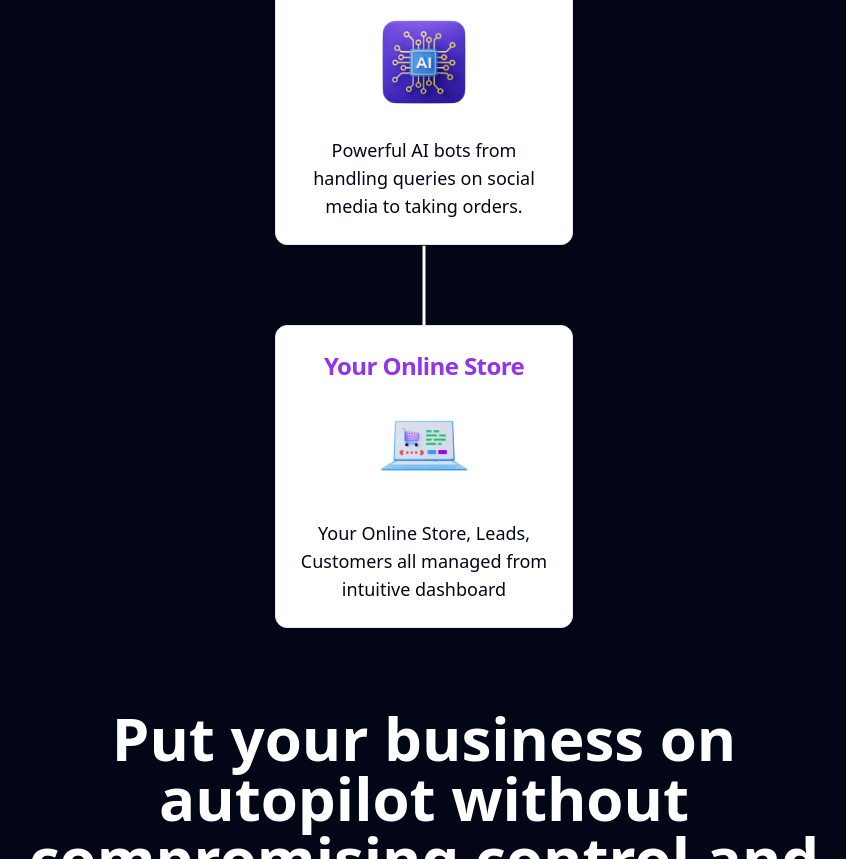
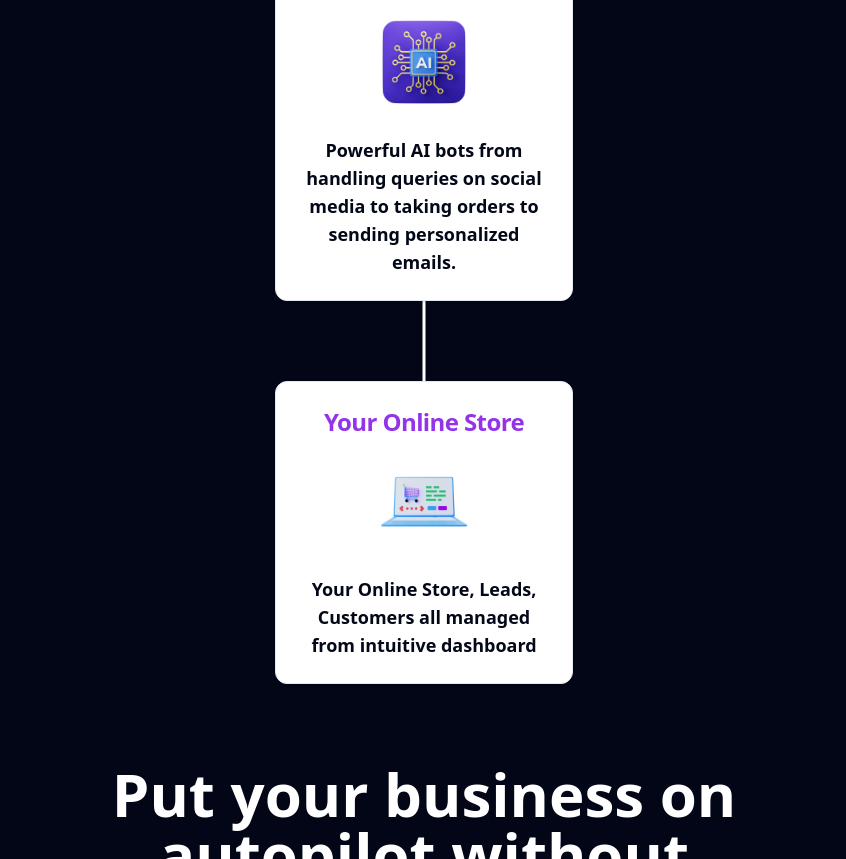
Before and after one commit to rupeshbug/interact_landing_page, a React (Vite) app: page / in a window 1280 px wide. Shown: the part 440-1299 px from the top of the page, without its empty margins (216-1062 px from the left). Built offline with nearby package versions, Linux system fonts and the light colour scheme.

Commit message:
better design

```diff
--- a/package.json
+++ b/package.json
@@ -15,6 +15,7 @@
     "@radix-ui/react-tabs": "^1.1.1",
     "class-variance-authority": "^0.7.0",
     "clsx": "^2.1.1",
+    "framer-motion": "^11.11.7",
     "landing-page": "file:",
     "lucide-react": "^0.451.0",
     "react": "^18.3.1",
--- a/src/components/landing/hero/BigPicture.tsx
+++ b/src/components/landing/hero/BigPicture.tsx
@@ -82,9 +82,9 @@ const BigPicture = () => {
               <img width={"40%"} src={"/icons/ai.png"} />
             </CardHeader>
             <CardContent>
-              <p className="text-center text-lg">
+              <p className="text-center text-lg font-semibold">
                 Powerful AI bots from handling queries on social media to taking
-                orders.
+                orders to sending personalized emails.
               </p>
             </CardContent>
           </Card>
@@ -99,7 +99,7 @@ const BigPicture = () => {
               <img width={"40%"} src={"/icons/ecommerce-website.png"} />
             </CardHeader>
             <CardContent>
-              <p className="text-center text-lg">
+              <p className="text-center text-lg font-semibold">
                 Your Online Store, Leads, Customers all managed from intuitive
                 dashboard
               </p>
```
Also changed, not shown: 1 other file (tests, documents, lock files or other folders).
